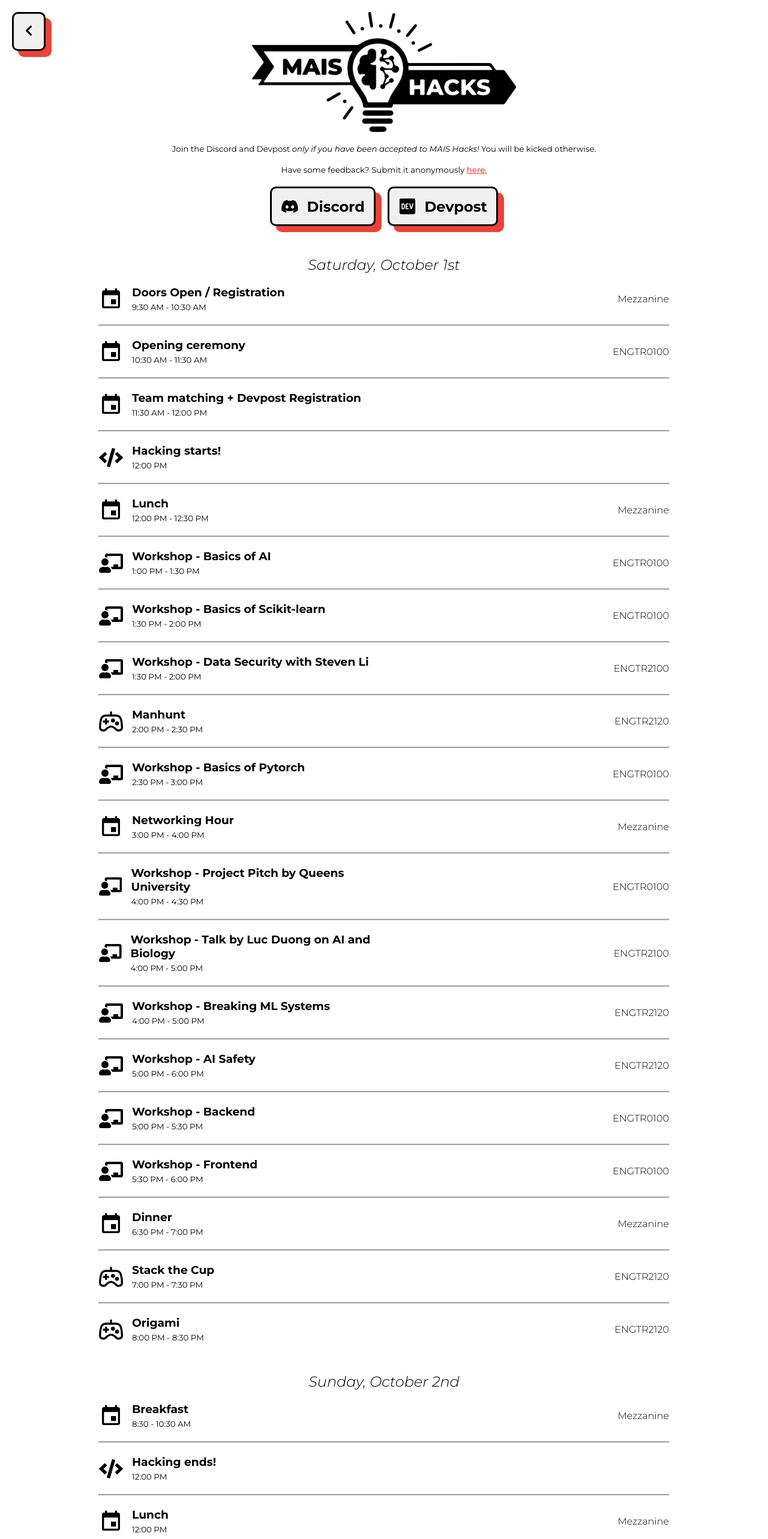
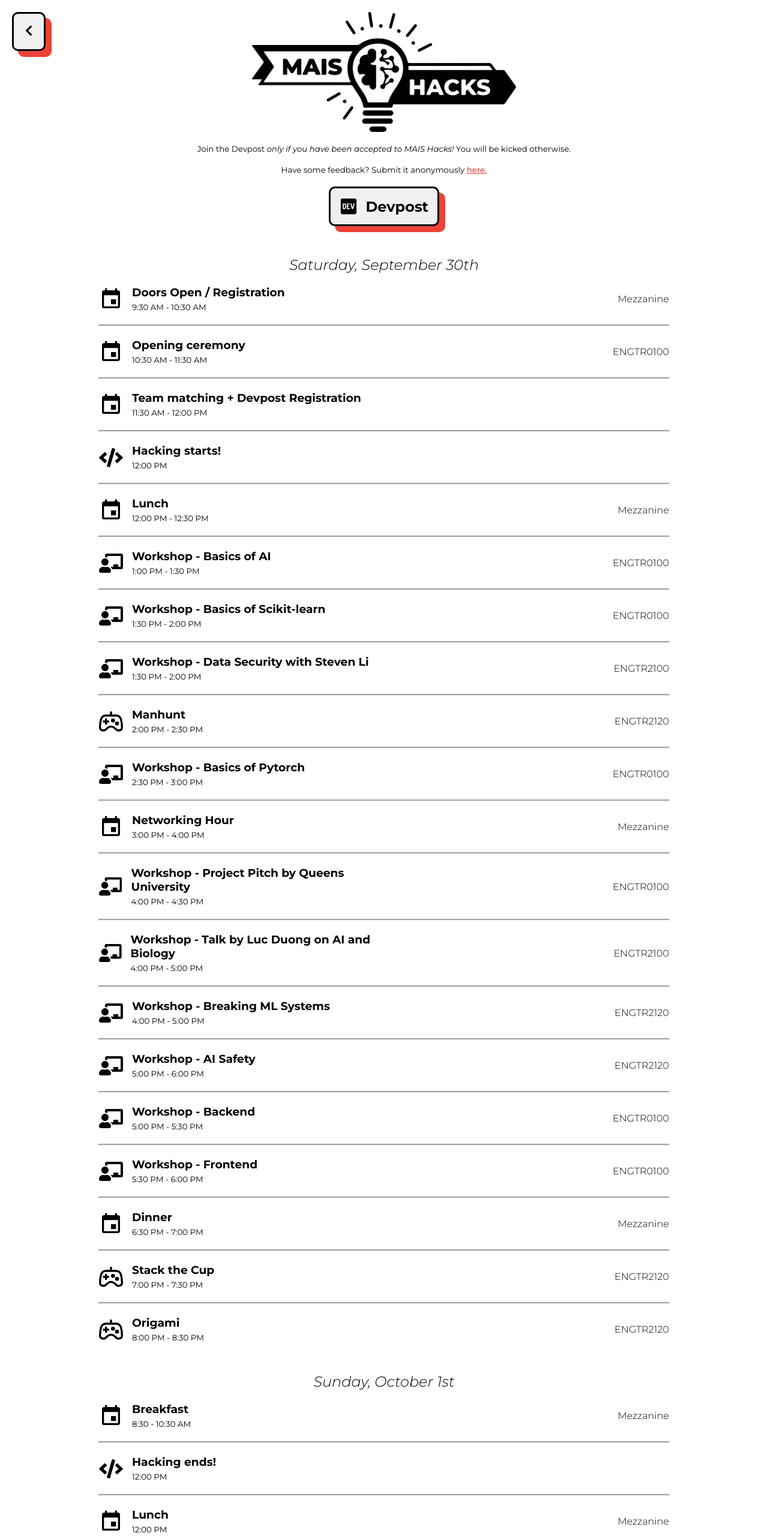
Before and after one commit to McGillAISociety/MAIShacks, a Next.js app: page /live in a window 1280 px wide. Shown: the top 2566 px of the page at 60% size. Built offline with nearby package versions, Linux system fonts and the light colour scheme.

Commit message:
remove discord

```diff
--- a/components/live/Resources.js
+++ b/components/live/Resources.js
@@ -6,11 +6,11 @@ import styles from "../../styles/Resources.module.scss";
 const iconProps = { size: 30 };
 
 const resources = [
-  {
+  /*{
     icon: <Discord {...iconProps} />,
     text: "Discord",
     link: "https://discord.gg/96fjuebv",
-  },
+  },*/
   {
     icon: <Devpost {...iconProps} />,
     text: "Devpost",
@@ -22,9 +22,8 @@ export default function Resources() {
   return (
     <div className="top-margin">
       <small className="text-center">
-        Join the Discord and Devpost{" "}
-        <i>only if you have been accepted to MAIS Hacks!</i> You will be kicked
-        otherwise.
+        Join the Devpost <i>only if you have been accepted to MAIS Hacks!</i>{" "}
+        You will be kicked otherwise.
       </small>
       <br></br>
       <small className="text-center">
--- a/components/live/Schedule.js
+++ b/components/live/Schedule.js
@@ -206,9 +206,9 @@ const renderDay = (events) => {
 export default function Schedule() {
   return (
     <div>
-      <h3 className={styles["day-title"]}>Saturday, October 1st</h3>
+      <h3 className={styles["day-title"]}>Saturday, September 30th</h3>
       {renderDay(beginner_saturday)}
-      <h3 className={styles["day-title"]}>Sunday, October 2nd</h3>
+      <h3 className={styles["day-title"]}>Sunday, October 1st</h3>
       {renderDay(beginner_sunday)}
     </div>
     /*<Tabs className="Tabs">
```
